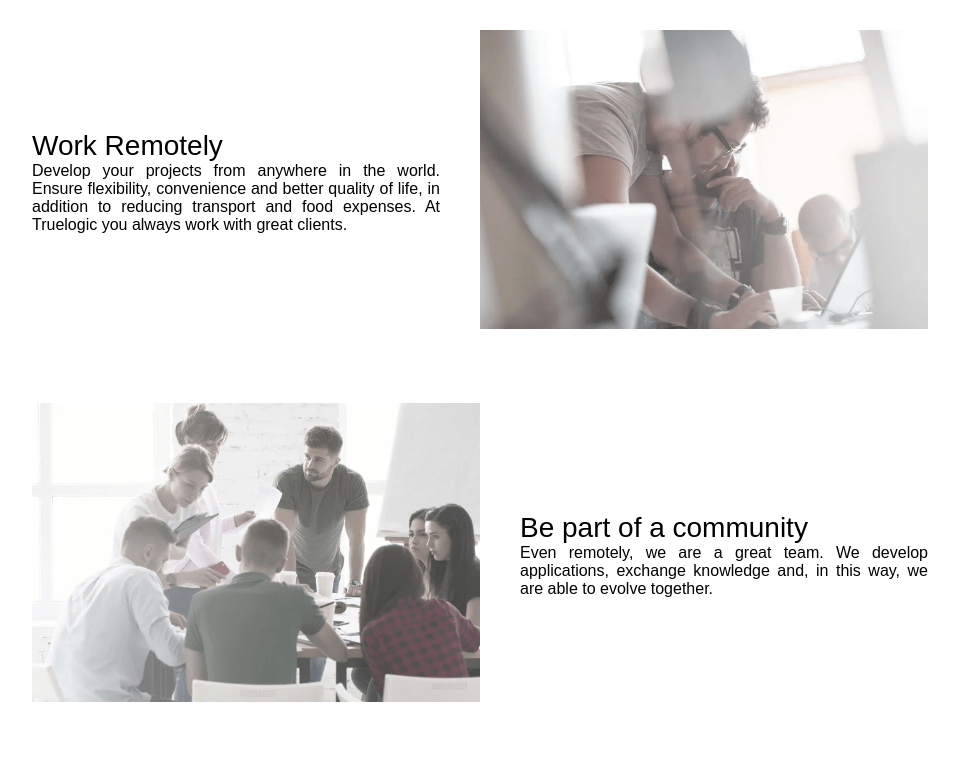
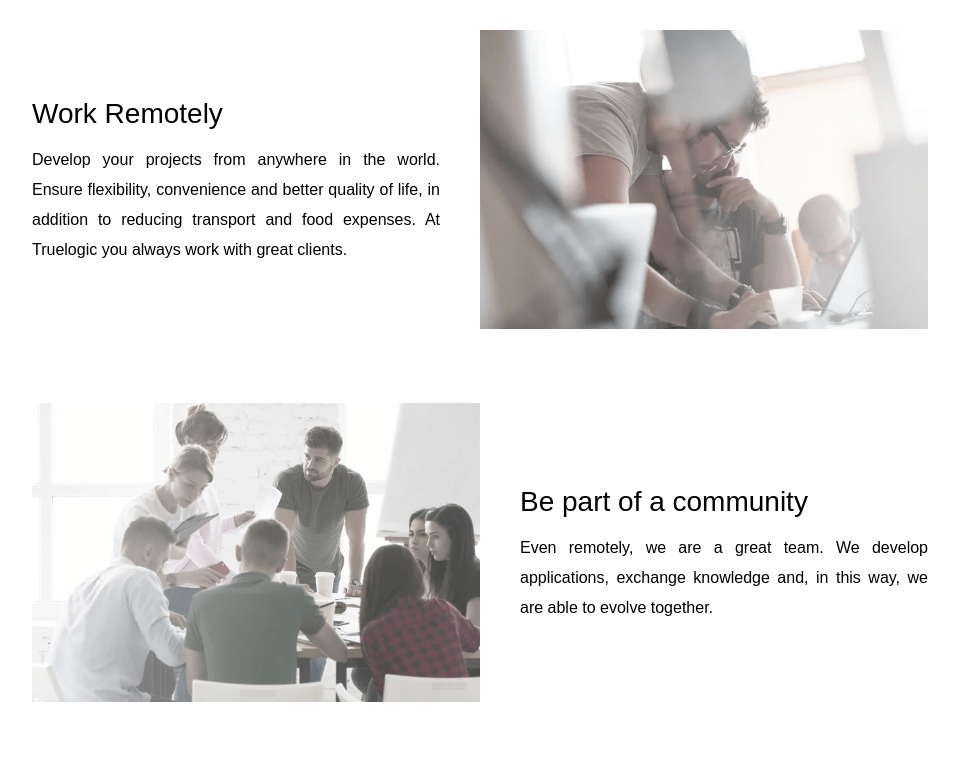
Before and after one commit to favioavila88/ecaptiva, a React (Vite) app: page /careers in a window 1280 px wide. Shown: the part 840-1614 px from the top of the page, without its empty margins (170-1129 px from the left). Built offline with nearby package versions, Linux system fonts and the light colour scheme.

Commit message:
Updating style to spaces

```diff
--- a/src/components/organisms/carrers/CareerBase.jsx
+++ b/src/components/organisms/carrers/CareerBase.jsx
@@ -31,6 +31,8 @@ const CareerBase = ({ title, text, image, reverse, subtitle, imageClass }) => {
                 textAlign: "justify",
                 textJustify: "inter-word",
                 maxWidth: "520",
+                lineHeight: "30px",
+                paddingTop: "15px",
               }}
             >
               {text}
```
